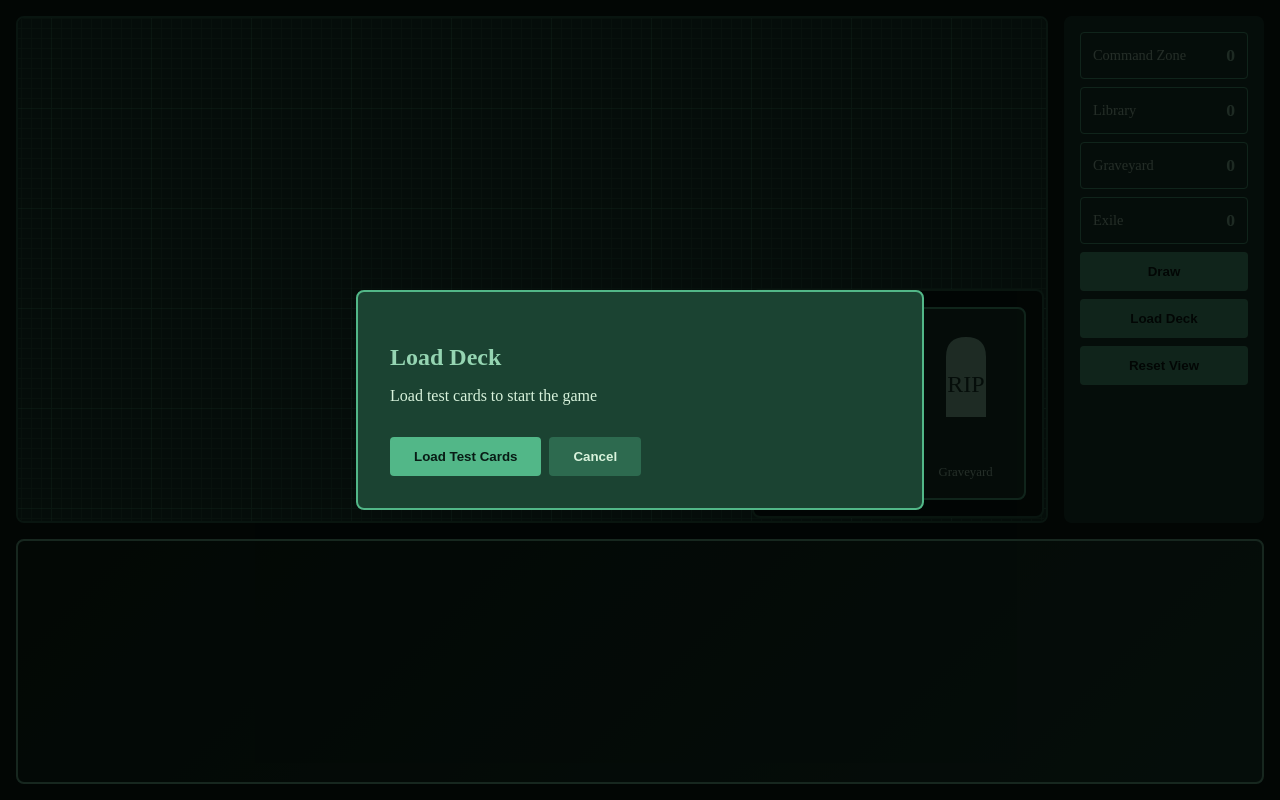
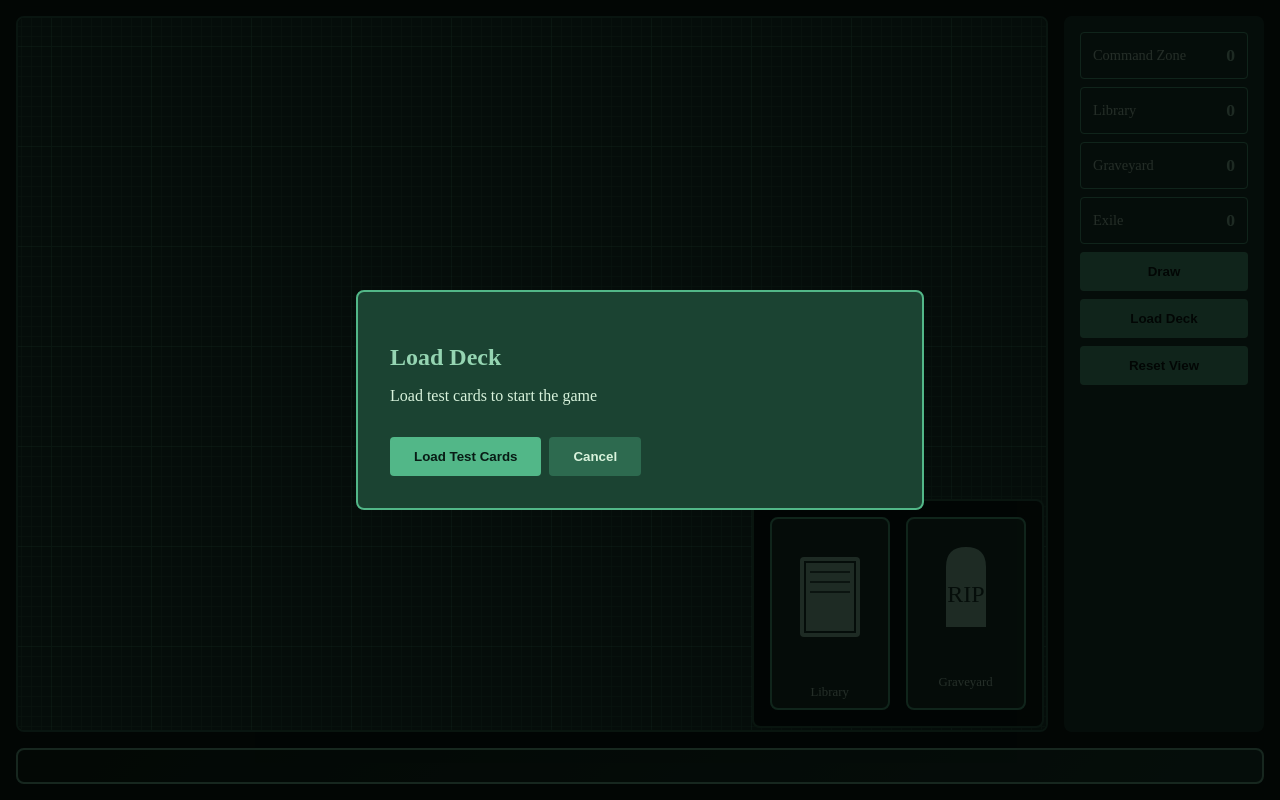
Before and after one commit to megajess/TheTownScryer, a Vue app: page / in a window 1280 px wide. Built offline with nearby package versions, Linux system fonts and the light colour scheme; the HTML template or start-up script is replaced by a standard one.

Commit message:
Make height of hand zone fit card size

```diff
--- a/src/views/GameView/GameView.css
+++ b/src/views/GameView/GameView.css
@@ -11,7 +11,7 @@
         'battlefield battlefield battlefield utility'
         'hand hand hand hand';
     grid-template-columns: 1fr 1fr 1fr 200px;
-    grid-template-rows: 2fr 2fr 2fr;
+    grid-template-rows: 1fr 1fr auto;
     gap: 1rem;
     padding: 1rem;
     background: #081c15;
```
